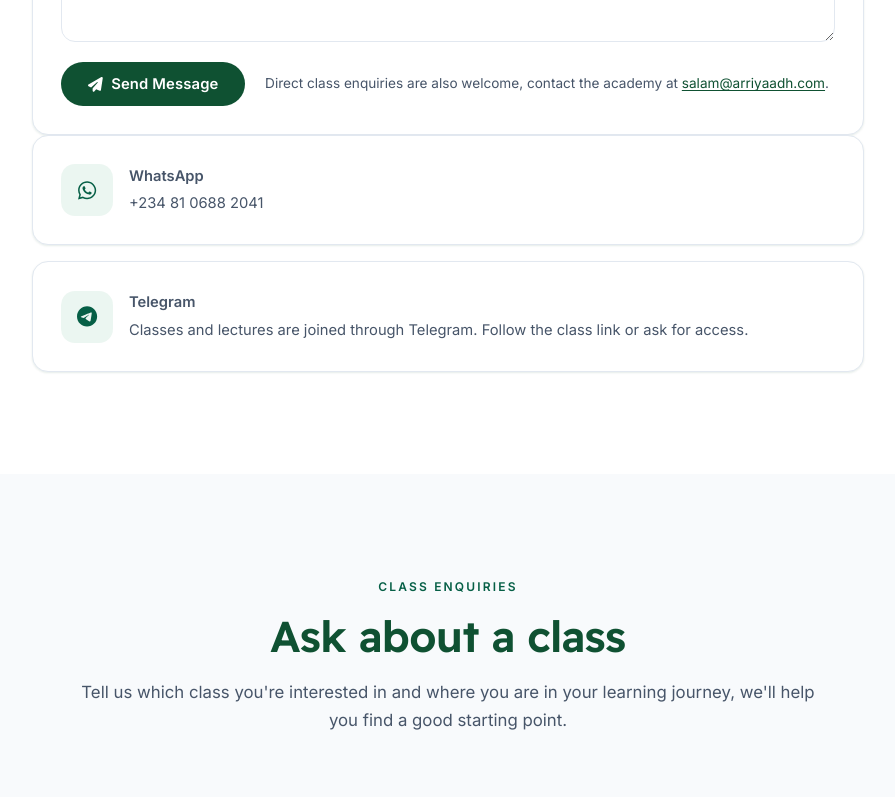
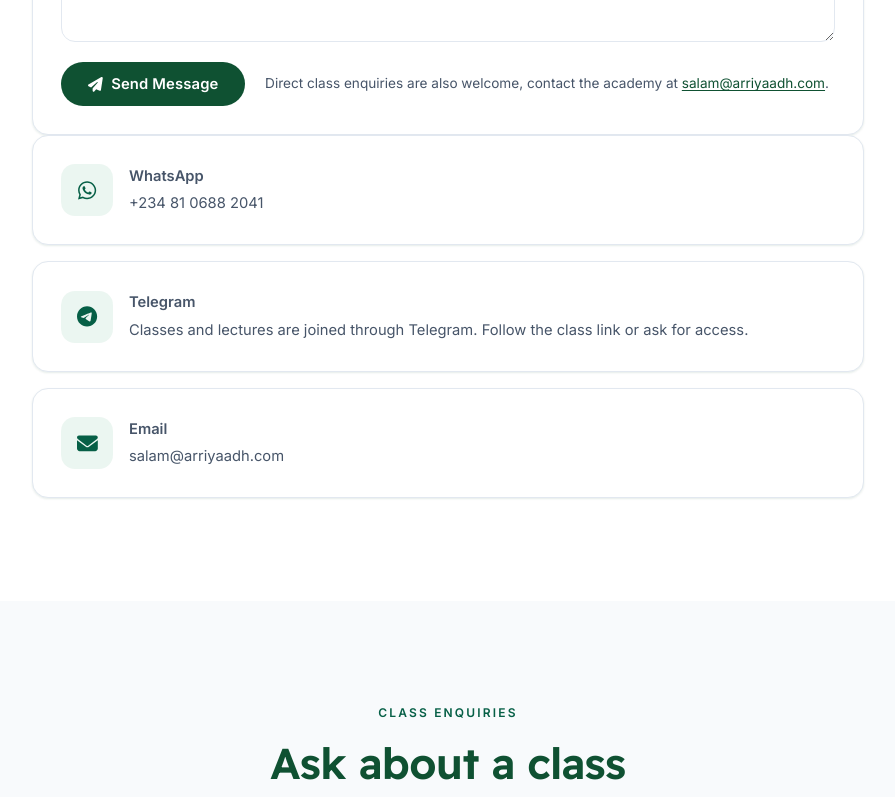
Before and after one commit to Azeezat-1/Ar-Riyaadh, a React (Vite) app in the folder frontend/: page /contact in a window 1280 px wide. Shown: the part 1100-1897 px from the top of the page, without its empty margins (192-1087 px from the left). Built offline with nearby package versions, Linux system fonts and the light colour scheme; no server answers.

Commit message:
Add email card back to the contact methods

```diff
--- a/frontend/src/pages/Contact.jsx
+++ b/frontend/src/pages/Contact.jsx
@@ -19,6 +19,15 @@ const telegramMethod = {
   text: 'Classes and lectures are joined through Telegram. Follow the class link or ask for access.',
   href: TELEGRAM.join,
 }
+
+const emailMethod = {
+  icon: icons.envelope,
+  title: 'Email',
+  text: site.email,
+  href: `mailto:${site.email}`,
+}
+
+const contactMethods = [whatsappMethod, telegramMethod, emailMethod]
 
 export default function Contact() {
   return (
@@ -57,24 +66,17 @@ export default function Contact() {
           </Reveal>
 
           <ul className="contact-methods">
-            <Reveal as="li" key={whatsappMethod.title} className="card contact-method">
-              <span className="icon-wrap icon-wrap--gold">
-                <FontAwesomeIcon icon={whatsappMethod.icon} aria-hidden="true" />
-              </span>
-              <span className="contact-method__body">
-                <span className="contact-method__title">{whatsappMethod.title}</span>
-                <a href={whatsappMethod.href}>{whatsappMethod.text}</a>
-              </span>
-            </Reveal>
-            <Reveal as="li" key={telegramMethod.title} className="card contact-method">
-              <span className="icon-wrap icon-wrap--gold">
-                <FontAwesomeIcon icon={telegramMethod.icon} aria-hidden="true" />
-              </span>
-              <span className="contact-method__body">
-                <span className="contact-method__title">{telegramMethod.title}</span>
-                <a href={telegramMethod.href}>{telegramMethod.text}</a>
-              </span>
-            </Reveal>
+            {contactMethods.map((m) => (
+              <Reveal as="li" key={m.title} className="card contact-method">
+                <span className="icon-wrap icon-wrap--gold">
+                  <FontAwesomeIcon icon={m.icon} aria-hidden="true" />
+                </span>
+                <span className="contact-method__body">
+                  <span className="contact-method__title">{m.title}</span>
+                  <a href={m.href}>{m.text}</a>
+                </span>
+              </Reveal>
+            ))}
           </ul>
         </div>
       </section>
```
